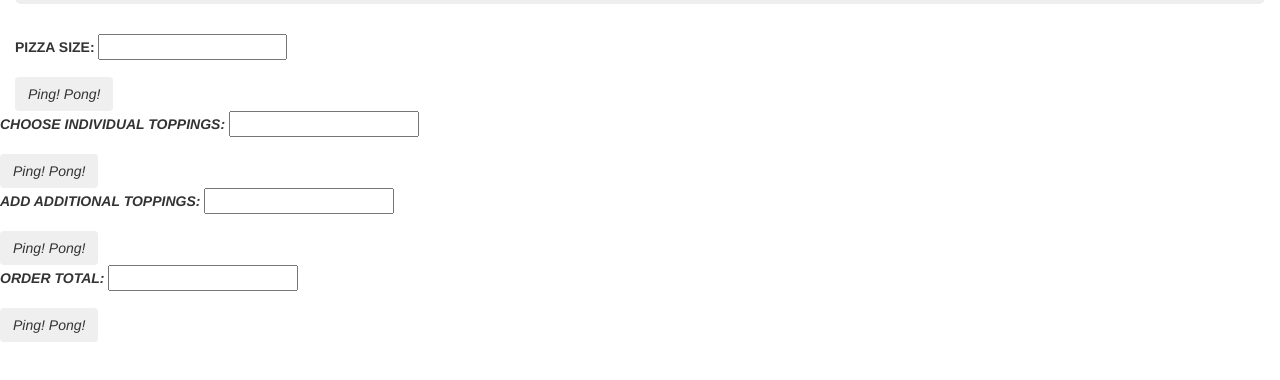
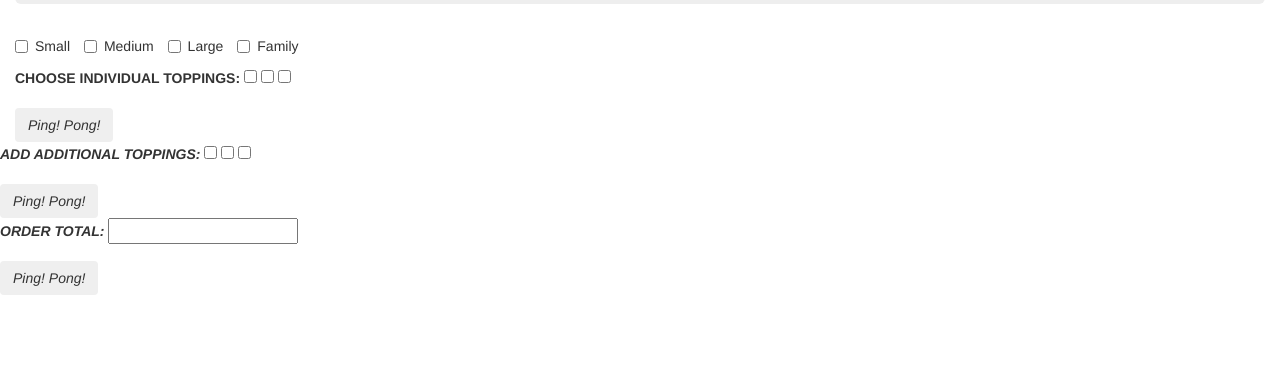
Before and after one commit to RenRall/order-pizza, a plain HTML site: page index.html in a window 1280 px wide. Shown: the part 244-624 px from the top of the page. Drawn offline with Linux system fonts and the light colour scheme.

Commit message:
add div class for forms

```diff
--- a/index.html
+++ b/index.html
@@ -14,18 +14,21 @@
         <h2>Place your order here:</h2>
       </div>
 
-      <div class="form-group">
-        <!-- pizza size goes here -->
-        <label for="user-input">PIZZA SIZE:</label>
-          <input id="user-input" type="number">
-        </div>
-        <button type="submit" class="btn"><em>Ping! Pong!</button>
+      <div class="checkbox">
+        <label class="checkbox-inline"><input type="checkbox"value="">Small</label>
+        <label class="checkbox-inline"><input type="checkbox"value="">Medium</label>
+        <label class="checkbox-inline"><input type="checkbox"value="">Large</label>
+        <label class="checkbox-inline"><input type="checkbox"value="">Family</label>
+        <!-- <select id="small" type="checkbox" name="small">
+      </div> -->
       </div>
 
       <div class="form-group">
         <!-- individual toppings here -->
         <label for="user-input">CHOOSE INDIVIDUAL TOPPINGS:</label>
-          <input id="user-input" type="number">
+          <input id="user-input" type="checkbox" name="meat">
+          <input id="user-input" type="checkbox" name="cheese">
+          <input id="user-input" type="checkbox" name="veggie">
         </div>
         <button type="submit" class="btn"><em>Ping! Pong!</button>
       </div>
@@ -33,7 +36,9 @@
       <div class="form-group">
         <!-- add additional toppings here -->
         <label for="user-input">ADD ADDITIONAL TOPPINGS:</label>
-          <input id="user-input" type="number">
+        <input id="user-input" type="checkbox" name="meat">
+        <input id="user-input" type="checkbox" name="cheese">
+        <input id="user-input" type="checkbox" name="veggie">
         </div>
         <button type="submit" class="btn"><em>Ping! Pong!</button>
       </div>
```
